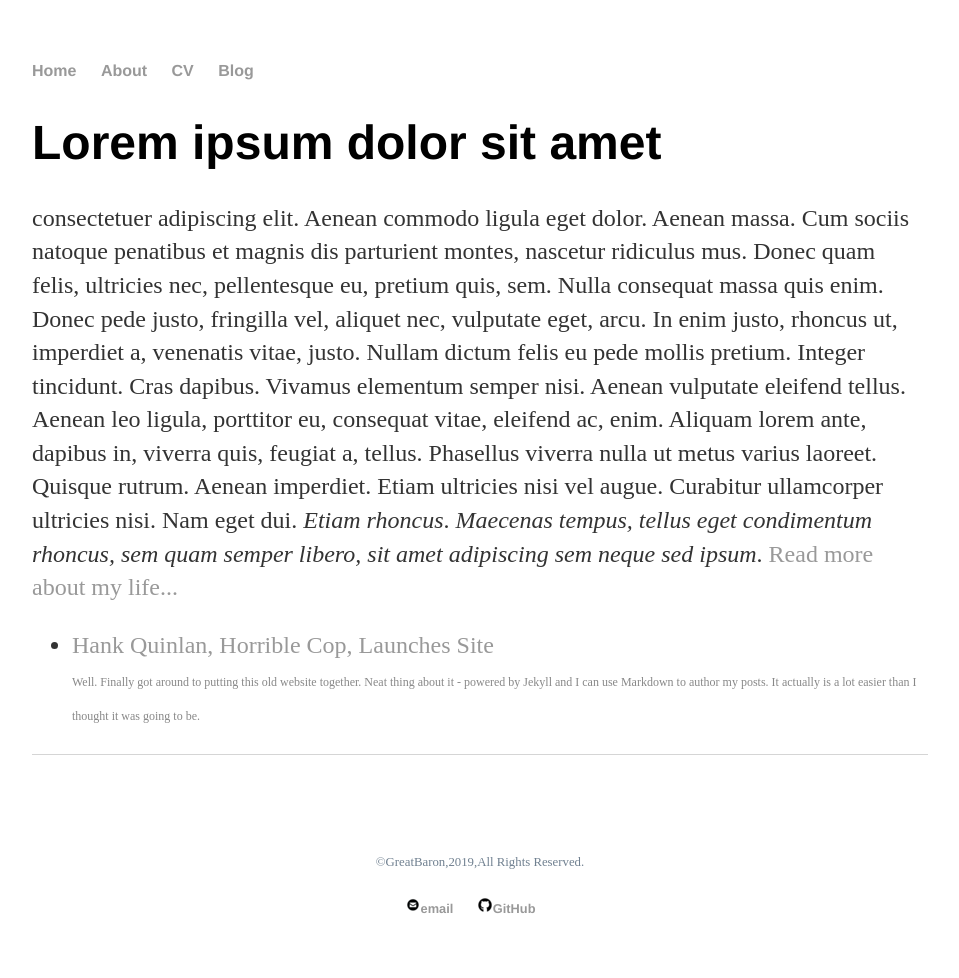
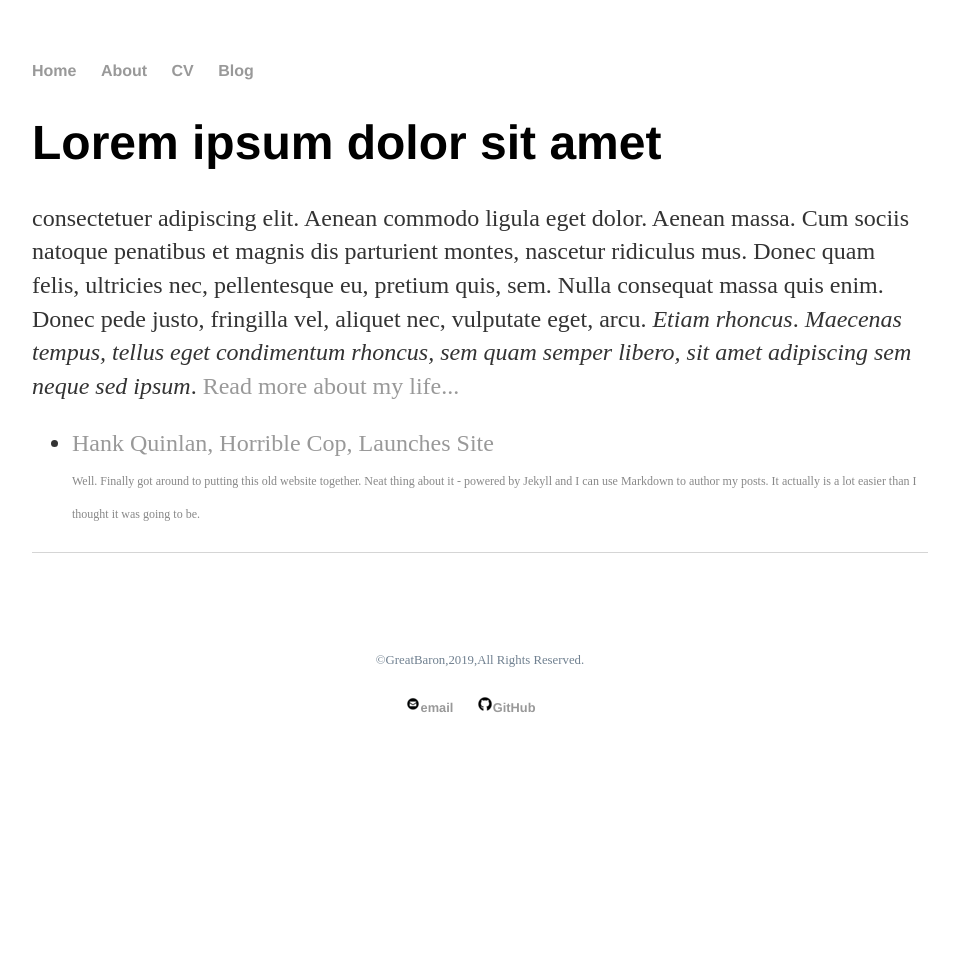
Before and after one commit to FameAndFarm/AndrewImalion.github.io, a Jekyll site: the page built from index.html, in a window 1280 px wide. Shown: the whole page, without its empty margins (160-1119 px from the left). Built offline with Jekyll 4.4.1, drawn with Linux system fonts in a browser that asks for light colours; after the commit the page ends 900 px from its top, so only the background shows below that.

Commit message:
Update index.html

```diff
--- a/index.html
+++ b/index.html
@@ -7,11 +7,7 @@ title: Index
     <h1>Lorem ipsum dolor sit amet</h1>
     <p>consectetuer adipiscing elit. Aenean commodo ligula eget dolor. Aenean massa. Cum sociis natoque penatibus et magnis dis
     parturient montes, nascetur ridiculus mus. Donec quam felis, ultricies nec, pellentesque eu, pretium quis, sem. Nulla consequat
-    massa quis enim. Donec pede justo, fringilla vel, aliquet nec, vulputate eget, arcu. In enim justo, rhoncus ut, imperdiet a,
-    venenatis vitae, justo. Nullam dictum felis eu pede mollis pretium. Integer tincidunt. Cras dapibus. Vivamus elementum semper nisi.
-    Aenean vulputate eleifend tellus. Aenean leo ligula, porttitor eu, consequat vitae, eleifend ac, enim. Aliquam lorem ante, dapibus
-    in, viverra quis, feugiat a, tellus. Phasellus viverra nulla ut metus varius laoreet. Quisque rutrum. Aenean imperdiet.
-    Etiam ultricies nisi vel augue. Curabitur ullamcorper ultricies nisi. Nam eget dui.
+    massa quis enim. Donec pede justo, fringilla vel, aliquet nec, vulputate eget, arcu.
         <em>Etiam rhoncus</em>. <i>Maecenas tempus, tellus eget condimentum rhoncus, sem quam semper libero, sit amet adipiscing
         sem neque sed ipsum</i>.
     <a href="/about">Read more about my life...</a></p>
```
